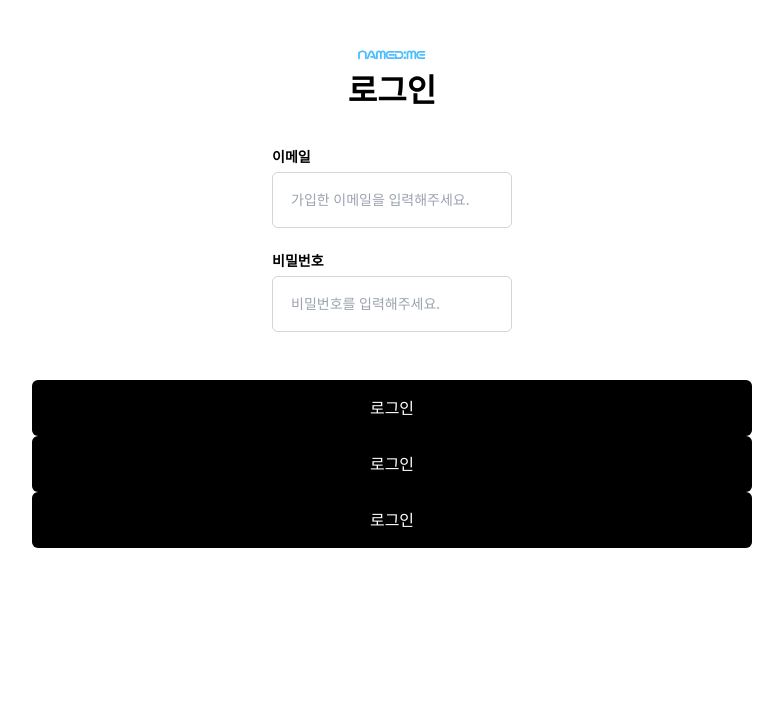
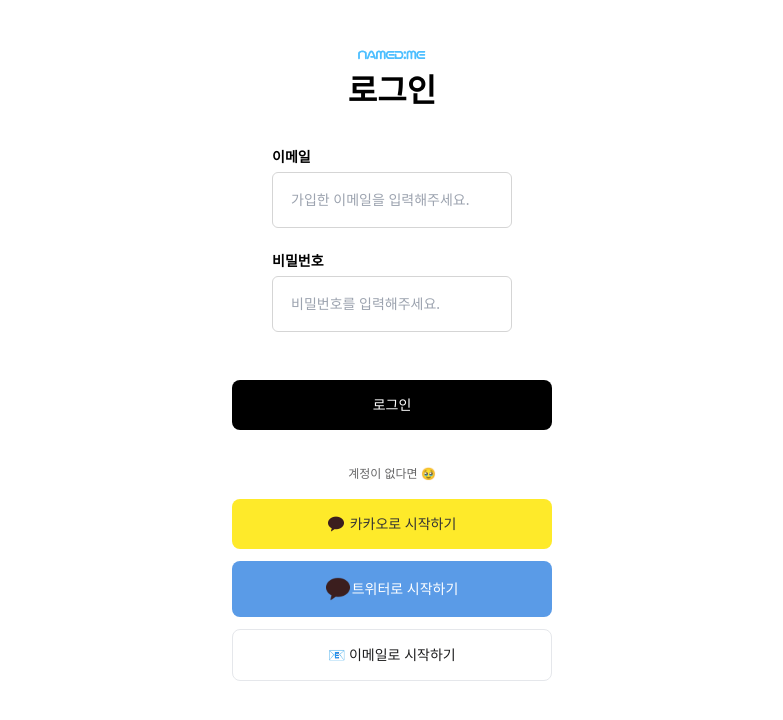
Before and after one commit to NamedMeee/named-me-fe, a Next.js app: page /login in a window 1280 px wide. Shown: the top 720 px of the page, without its empty margins (248-1031 px from the left). Built offline with nearby package versions, Linux system fonts and the light colour scheme.

Commit message:
feat: 로그인 화면 컴포넌트 추가

```diff
--- a/src/components/common/Button.tsx
+++ b/src/components/common/Button.tsx
@@ -2,6 +2,7 @@ interface ButtonProps {
   buttonStyles?: string;
   buttonColor?: string;
   textColor?: string;
+  border?: boolean;
   text: string | React.ReactNode;
 }
 
@@ -10,15 +11,18 @@ export default function Button({
   buttonColor,
   textColor,
   text,
+  border = false,
 }: ButtonProps) {
   return (
     <div className="flex justify-center">
       <button
-        className={`${buttonStyles} items-center w-full ${
+        className={`${
+          border && 'border'
+        } ${buttonStyles} font_label_medium_lg items-center w-full ${
           buttonColor ? buttonColor : 'surface_primary_inverse_active'
         } ${
           textColor ? textColor : 'content_primary_inverse'
-        } rounded-[6px] py-[16px]`}
+        } rounded-[8px] py-[16px]`}
       >
         {text}
       </button>
--- a/src/pages/login/index.tsx
+++ b/src/pages/login/index.tsx
@@ -1,6 +1,9 @@
 import MobileLayout from '@components/layout/MobileLayout';
 
 import SmallLogo from '@assets/svgs/SmallLogo.svg';
+import KakaoLogo from '@assets/svgs/KakaoLogo.svg';
+import TwitterLogo from '@assets/svgs/TwitterLogo.svg';
+
 import { Button } from '@components/common';
 
 export default function Main() {
@@ -28,16 +31,53 @@ export default function Main() {
             <div className="font_label_bold_lg mb-[6px]">비밀번호</div>
             <input
               className="border border-[#D5D5D5] font_label_regular_lg rounded-[6px] px-[18px] py-[18px] w-full"
-              type="text"
+              type="password"
               placeholder="비밀번호를 입력해주세요."
             />
           </div>
         </div>
       </div>
-      <Button text="로그인" buttonStyles={'mt-[48px] w-[320px]'} />
-      <div className="gap-y-[12px]">
-        <Button text="로그인" buttonStyles={'w-[320px]'} />
-        <Button text="로그인" buttonStyles={'w-[320px]'} />
+      <div className="flex justify-center">
+        <div className="w-[320px]">
+          <div className="relative border-b-[1px] border_disabled mb-[24px] pb-[24px]">
+            <Button
+              text="로그인"
+              buttonStyles={'mb-[20px] mt-[48px] w-[320px]'}
+            />
+            <div className="flex justify-center">
+              <div className="content_tertiary w-full absolute p-4 bg-white w-[118px] font_label_regular_sm text-center">
+                계정이 없다면 🥹
+              </div>
+            </div>
+          </div>
+          <Button
+            buttonColor="bg-[#FEEA2A]"
+            text={
+              <div className="flex justify-center items-center gap-x-[6px]">
+                <KakaoLogo className="w-[16px] h-[16px]" />
+                카카오로 시작하기
+              </div>
+            }
+            buttonStyles="mb-[12px]"
+            textColor="text-[#333334]"
+          />
+          <Button
+            buttonColor="bg-[#5A9BE7]"
+            text={
+              <div className="flex justify-center items-center gap-x-[2px]">
+                <TwitterLogo className="w-[24px] h-[24px]" />
+                트위터로 시작하기
+              </div>
+            }
+            buttonStyles="mb-[12px]"
+          />
+          <Button
+            border={true}
+            buttonColor="bg-white"
+            textColor="content_primary"
+            text={<div>📧 이메일로 시작하기</div>}
+          />
+        </div>
       </div>
     </MobileLayout>
   );
```
Also changed, not shown: src/assets/svgs/KakaoLogo.svg (added), src/assets/svgs/TwitterLogo.svg (added).
